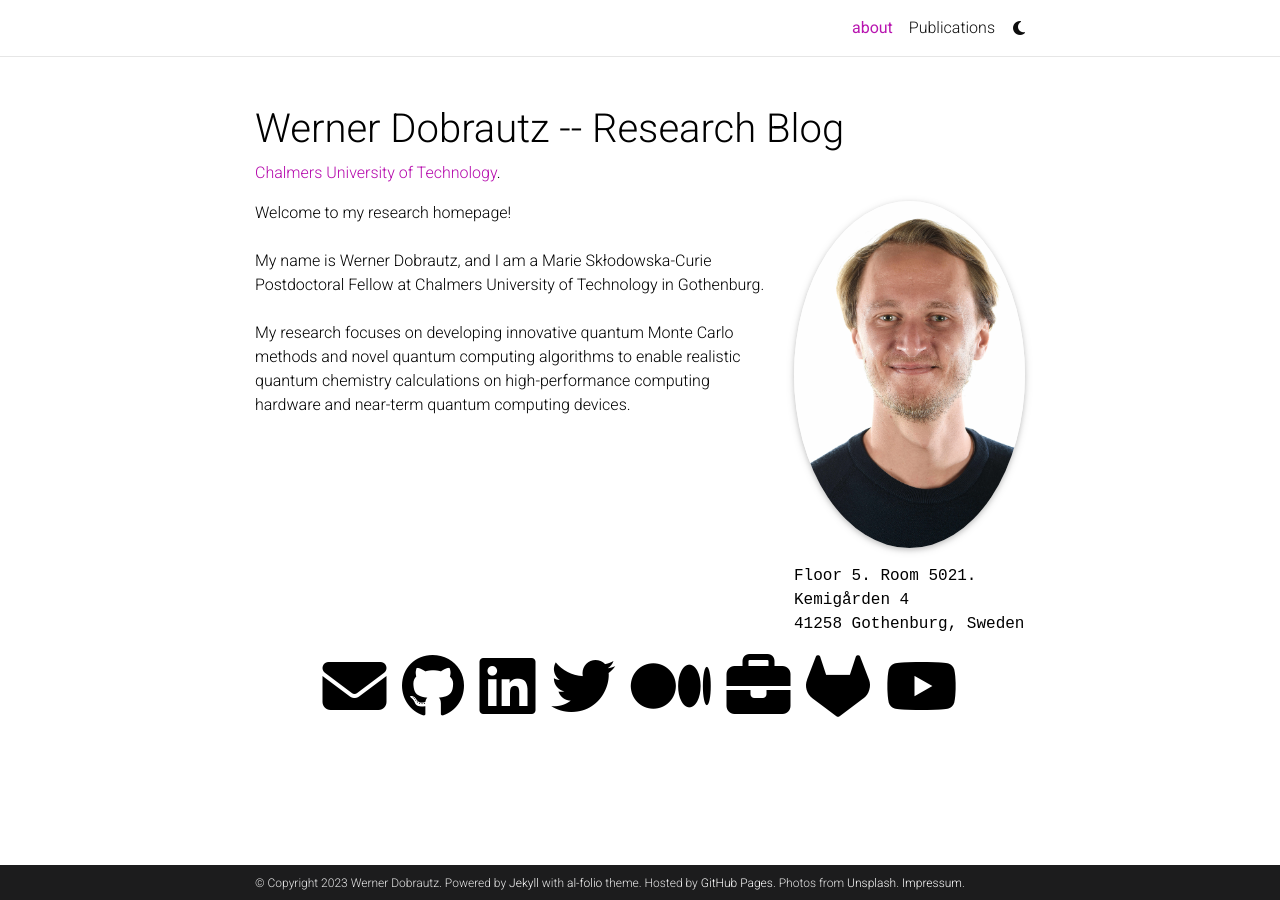
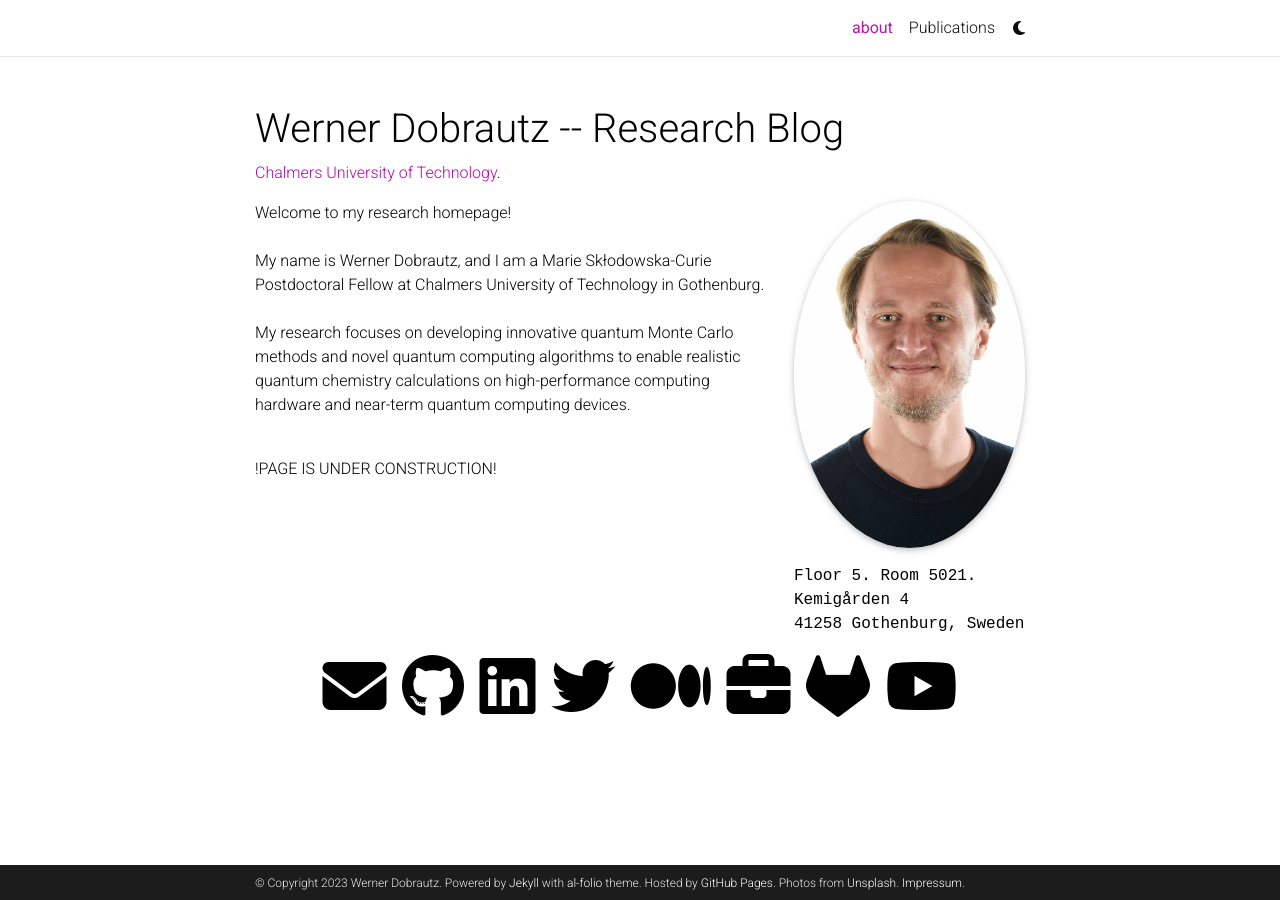
Before and after one commit to dobrautz/dobrautz.github.io, a Jekyll site: the page built from _pages/about.md, in a window 1280 px wide. Built offline with Jekyll 4.4.1, drawn with Linux system fonts in a browser that asks for light colours; full-size pictures stand in for the smaller copies a plugin makes; comment, search, counter and statistics services are not loaded; a style sheet for code colours, icons or effects is not loaded.

Commit message:
Update about.md

```diff
--- a/_pages/about.md
+++ b/_pages/about.md
@@ -20,4 +20,6 @@ social: true  # includes social icons at the bottom of the page
 ---
 Welcome to my research homepage! <br><br>
 My name is Werner Dobrautz, and I am a Marie Skłodowska-Curie Postdoctoral Fellow at Chalmers University of Technology in Gothenburg. <br><br>
-My research focuses on developing innovative quantum Monte Carlo methods and novel quantum computing algorithms to enable realistic quantum chemistry calculations on high-performance computing hardware and near-term quantum computing devices.
+My research focuses on developing innovative quantum Monte Carlo methods and novel quantum computing algorithms to enable realistic quantum chemistry calculations on high-performance computing hardware and near-term quantum computing devices. <br><br>
+
+!PAGE IS UNDER CONSTRUCTION!
```
